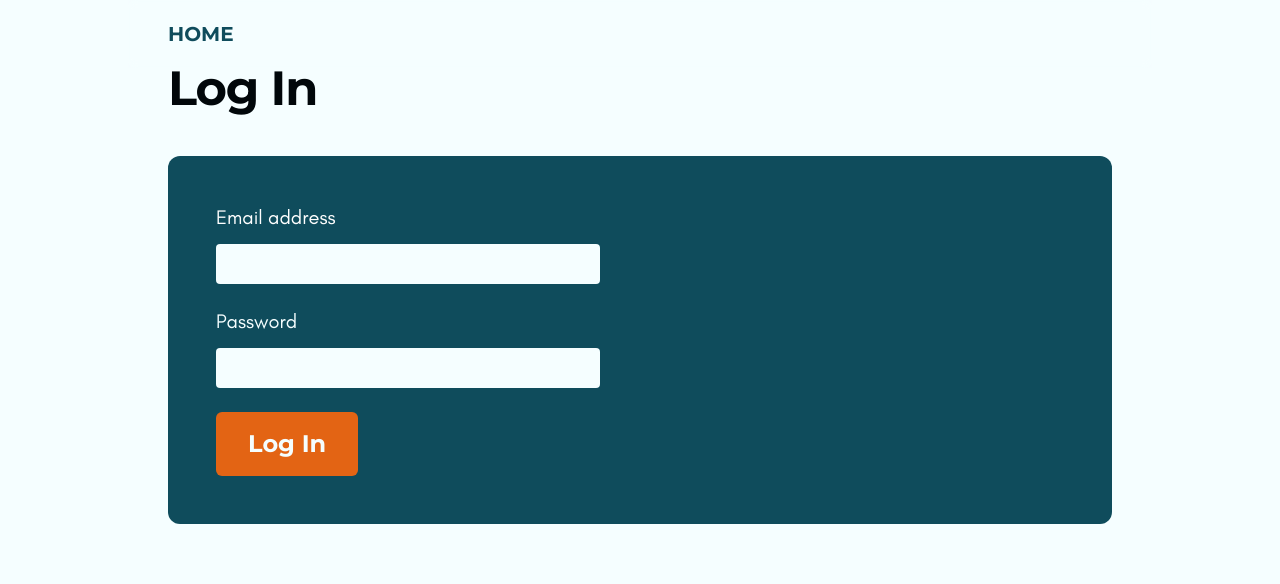
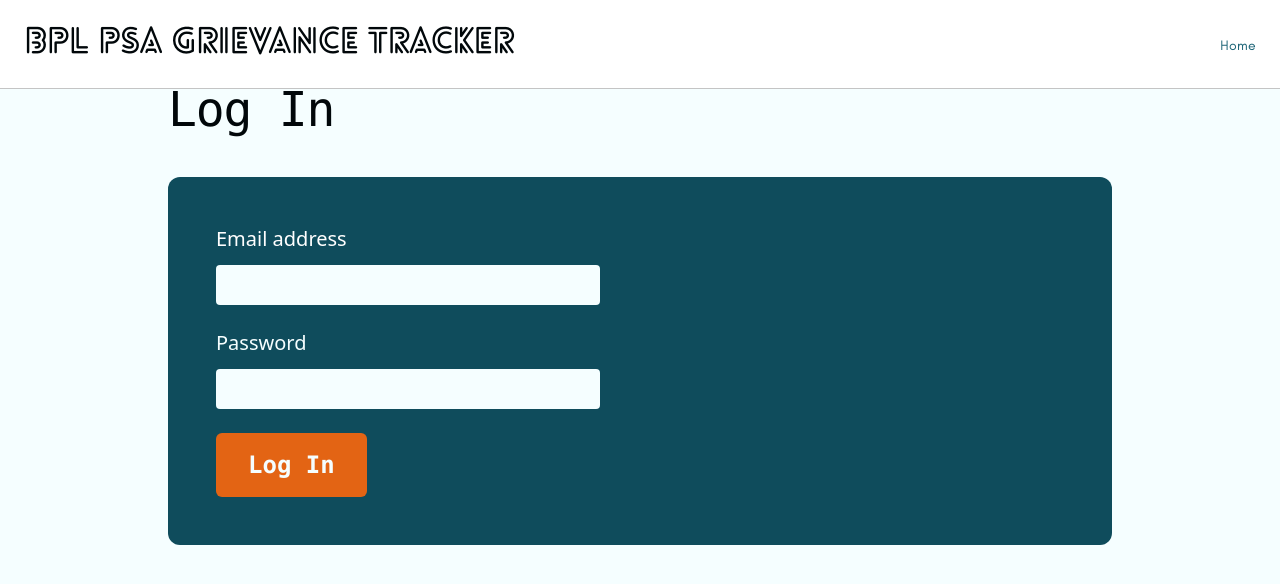
Before and after one commit to kmonahan/grievance-tracker, a Next.js app in the folder frontend/: page /login in a window 1280 px wide. Shown: the top 584 px of the page. Built offline with nearby package versions, Linux system fonts and the light colour scheme.

Commit message:
Add global header

```diff
--- /dev/null
+++ b/frontend/app/components/Header.tsx
@@ -0,0 +1,28 @@
+import Link from "next/link";
+
+export default function Header() {
+  return (
+    <header className="w-full border-b border-border bg-card">
+      <div className="w-full mx-auto px-5 md:px-6 py-6 flex items-center justify-between">
+        <Link
+          href="/"
+          className="font-title text-4xl text-primary font-bold tracking-tight hover:text-teal-700 transition-colors"
+        >
+          BPL PSA Grievance Tracker
+        </Link>
+        <nav>
+          <ul className="flex items-center gap-6">
+            <li>
+              <Link
+                href="/"
+                className="font-body text-sm text-muted-foreground tracking-wide hover:text-primary transition-colors"
+              >
+                Home
+              </Link>
+            </li>
+          </ul>
+        </nav>
+      </div>
+    </header>
+  );
+}
--- a/frontend/app/globals.css
+++ b/frontend/app/globals.css
@@ -1,4 +1,20 @@
 @import "tailwindcss";
+
+:root {
+  --background: oklch(0.990 0.01 220.083);
+  --foreground: oklch(0.117 0.019 220.083);
+  --card: oklch(1 0 0);
+  --card-foreground: oklch(0.117 0.019 220.083);
+  --primary: oklch(0.117 0.019 220.083);
+  --primary-foreground: oklch(1 0 0);
+  --secondary: oklch(0.387 0.064 220.083);
+  --secondary-foreground: oklch(1 0 0);
+  --muted: oklch(0.900 0.000 0.000);
+  --muted-foreground: oklch(0.455 0.075 220.083);
+  --accent: oklch(0.651 0.177 45.749);
+  --accent-foreground: oklch(0.990 0.01 220.083);
+  --border: oklch(0.820 0.000 0.000);
+}
 
 @theme inline {
   --color-*: initial;
@@ -74,4 +90,31 @@
   --font-glacial: var(--font-glacial);
   --font-lovelo: var(--font-lovelo);
   --font-montserrat: var(--font-montserrat);
+
+  --font-body: var(--font-glacial);
+  --font-title: var(--font-lovelo);
+  --font-subtitle: var(--font-montserrat);
+
+  --color-background: var(--background);
+  --color-foreground: var(--foreground);
+  --color-card: var(--card);
+  --color-card-foreground: var(--card-foreground);
+  --color-primary: var(--primary);
+  --color-primary-foreground: var(--primary-foreground);
+  --color-secondary: var(--secondary);
+  --color-secondary-foreground: var(--secondary-foreground);
+  --color-muted: var(--muted);
+  --color-muted-foreground: var(--muted-foreground);
+  --color-accent: var(--accent);
+  --color-accent-foreground: var(--accent-foreground);
+  --color-border: var(--border);
 }
+
+@layer base {
+  * {
+    @apply border-border;
+  }
+  body {
+    @apply bg-background text-foreground;
+  }
+}
--- a/frontend/app/layout.tsx
+++ b/frontend/app/layout.tsx
@@ -2,7 +2,7 @@ import type { Metadata } from "next";
 import "./globals.css";
 import localFont from "next/font/local";
 import { Montserrat } from "next/font/google";
-import Link from "next/link";
+import Header from "./components/Header";
 
 const glacialIndifferenceBplPsa = localFont({
   src: [
@@ -26,12 +26,25 @@ const glacialIndifferenceBplPsa = localFont({
 });
 
 const lovelo = localFont({
-  src: "./fonts/Lovelo-Black.woff2",
+  src: [
+    {
+      path: "./fonts/Lovelo-Black.woff2",
+      weight: "900",
+    },
+    {
+      path: "./fonts/Lovelo-LineBold.woff2",
+      weight: "700",
+    },
+    {
+      path: "./fonts/Lovelo-LineLight.woff2",
+      weight: "400",
+    },
+  ],
   variable: "--font-lovelo",
 });
 
 const montserrat = Montserrat({
-  weight: "700",
+  weight: ["400", "700"],
   subsets: ["latin"],
   variable: "--font-montserrat",
 });
@@ -51,12 +64,8 @@ export default function RootLayout({
       <body
         className={`${glacialIndifferenceBplPsa.variable} ${lovelo.variable} ${montserrat.variable} antialiased`}
       >
-        <div className="flex flex-col min-h-screen items-center bg-teal-0 font-glacial">
-          <div className="backdrop-blur-xs flex flex-col sm:flex-row items-center justify-center sm:justify-between w-full max-w-5xl mx-auto px-5 md:px-10 py-5">
-            <div className="text-teal-500 font-montserrat font-bold text-xl uppercase">
-              <Link href="/">Home</Link>
-            </div>
-          </div>
+        <div className="flex flex-col min-h-screen bg-background font-sans">
+          <Header />
           {children}
         </div>
       </body>
--- a/frontend/app/login/page.tsx
+++ b/frontend/app/login/page.tsx
@@ -1,12 +1,12 @@
 export default function Login() {
   return (
     <main className="flex w-full max-w-5xl mx-auto px-5 md:px-10 flex-col gap-12 items-start">
-      <h1 className="text-5xl font-montserrat font-weight-bold text-teal-900 leading-10 tracking-tight">
+      <h1 className="text-5xl font-mono font-weight-bold text-primary leading-10 tracking-tight">
         Log In
       </h1>
       <form className="bg-teal-500 p-12 w-full flex flex-col items-center gap-6 text-center sm:items-start rounded-xl">
         <div className="flex flex-col items-start gap-3 w-full max-w-sm">
-          <label htmlFor="email" className="text-xl text-neutral-0">
+          <label htmlFor="email" className="text-xl text-primary-foreground">
             Email address
           </label>
           <input
@@ -31,7 +31,7 @@ export default function Login() {
         </div>
         <button
           type="submit"
-          className="bg-orange-500 text-teal-0 font-bold font-montserrat text-2xl py-4 px-8 cursor-pointer transition-colors hover:bg-teal-0 hover:text-orange-500 rounded-md"
+          className="bg-accent text-accent-foreground font-bold font-mono text-2xl py-4 px-8 cursor-pointer transition-colors hover:bg-background hover:text-accent rounded-md"
         >
           Log In
         </button>
--- a/frontend/app/page.tsx
+++ b/frontend/app/page.tsx
@@ -1,11 +1,8 @@
 export default function Home() {
   return (
     <main className="flex flex-col">
-      <h1 className="text-6xl uppercase font-black font-lovelo text-teal-900">
-        BPL PSA Grievance Tracker
-      </h1>
       <section>
-        <h2 className="text-4xl font-montserrat font-bold text-teal-900">
+        <h2 className="text-4xl font-mono font-bold text-primary">
           Upcoming Deadlines
         </h2>
         <ol>
@@ -22,7 +19,7 @@ export default function Home() {
         <a href="#">See all grievances by deadline</a>
       </section>
       <section>
-        <h2 className="text-4xl font-montserrat font-bold text-teal-900">
+        <h2 className="text-4xl font-mono font-bold text-primary">
           Recent Activity
         </h2>
       </section>
```
